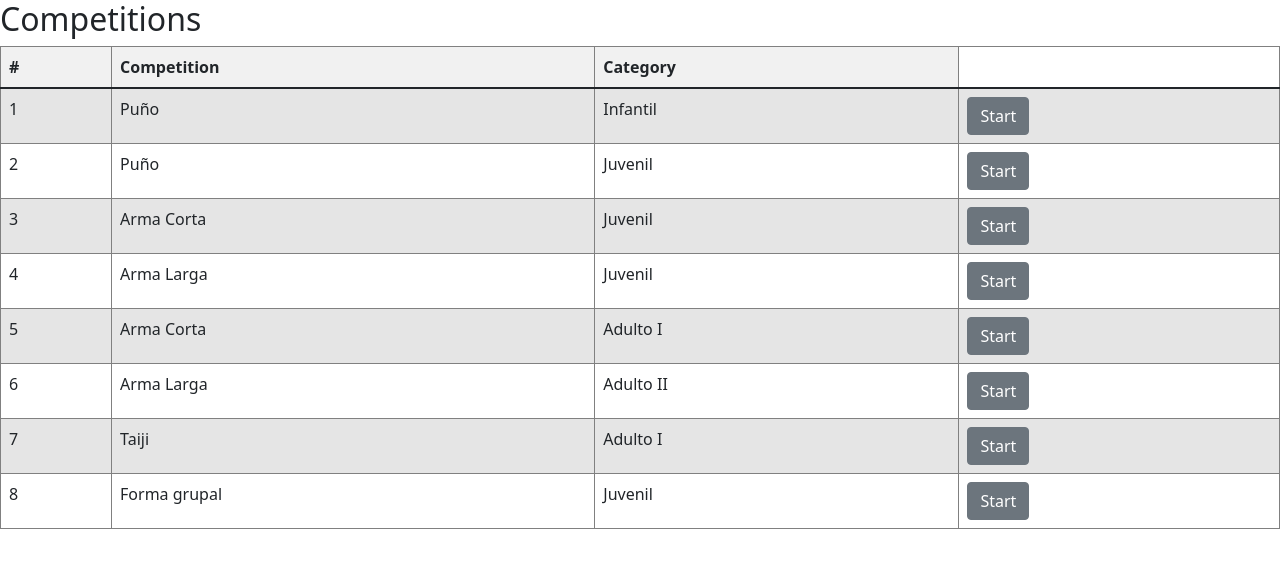
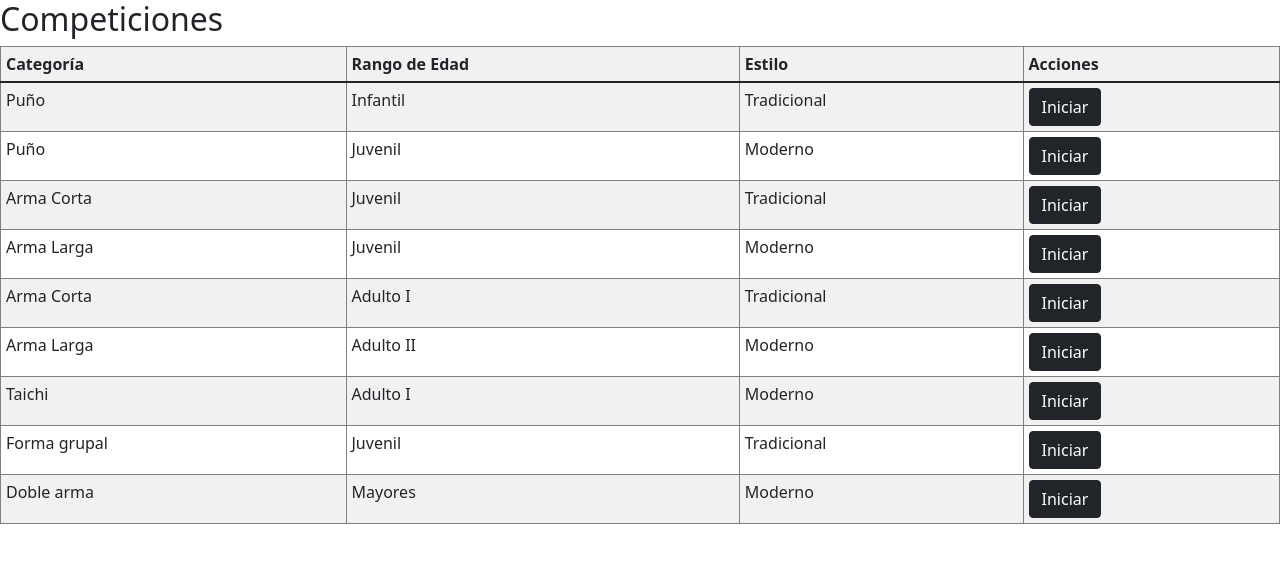
Before and after one commit to florchial/athlete-scoring-app, an Angular app: page /competitions in a window 1280 px wide. Shown: the top 568 px of the page. Built offline with nearby package versions, Linux system fonts and the light colour scheme.

Commit message:
style and age range

```diff
--- a/src/app/app-routing.module.ts
+++ b/src/app/app-routing.module.ts
@@ -1,8 +1,8 @@
 import { NgModule } from '@angular/core';
 import { RouterModule, Routes } from '@angular/router';
-import {CompetitionsListComponent} from "./components/competitions-list/competitions-list.component";
 import {AthletesListComponent} from "./components/athletes-list/athletes-list.component";
 import {AddScoreComponent} from "./components/add-score/add-score.component";
+import {CompetitionsListComponent} from "./components/competitions-list/competitions-list.component";
 
 const routes: Routes = [
   { path: '', redirectTo: 'competitions', pathMatch: 'full' },
--- a/src/app/app.component.html
+++ b/src/app/app.component.html
@@ -1,6 +1 @@
-<link href="https://cdn.jsdelivr.net/npm/bootstrap@5.1.3/dist/css/bootstrap.min.css" rel="stylesheet"
-      integrity="sha384-1BmE4kWBq78iYhFldvKuhfTAU6auU8tT94WrHftjDbrCEXSU1oBoqyl2QvZ6jIW3" crossorigin="anonymous">
-<script src="https://cdn.jsdelivr.net/npm/bootstrap@5.1.3/dist/js/bootstrap.bundle.min.js"
-        integrity="sha384-ka7Sk0Gln4gmtz2MlQnikT1wXgYsOg+OMhuP+IlRH9sENBO0LRn5q+8nbTov4+1p"
-        crossorigin="anonymous"></script>
 <router-outlet></router-outlet>
--- a/src/app/components/competitions-list/competitions-list.component.html
+++ b/src/app/components/competitions-list/competitions-list.component.html
@@ -1,19 +1,20 @@
-<h2>Competitions</h2>
+<h2>Competiciones</h2>
 
-<table class="table table-striped">
+<table class="table">
   <thead>
   <tr>
-    <th scope="col">#</th>
-    <th scope="col">Competition</th>
-    <th scope="col">Category</th>
+    <th scope="col">Categoría</th>
+    <th scope="col">Rango de Edad</th>
+    <th scope="col">Estilo</th>
+    <th scope="col">Acciones</th>
   </tr>
   </thead>
   <tbody>
   <tr *ngFor="let competition of competitions">
-    <td>{{ competition.id }}</td>
     <td>{{ competition.name }}</td>
     <td>{{ competition.category.name }}</td>
-    <td><button type="button" class="btn btn-secondary">Start</button></td>
+    <td>{{ competition.style.valueOf() }}</td>
+    <td><button type="button" class="btn btn-dark">Iniciar</button></td>
   </tr>
   </tbody>
 </table>
--- a/src/app/models/category.model.ts
+++ b/src/app/models/age-range.model.ts
@@ -1,4 +1,4 @@
-export class Category {
+export class AgeRange {
   id: string;
   name: string;
 
--- a/src/app/models/competition.model.ts
+++ b/src/app/models/competition.model.ts
@@ -1,13 +1,16 @@
-import {Category} from "./category.model";
+import {AgeRange} from "./age-range.model";
+import {Style} from "./style.model";
 
 export class Competition {
   id: string;
   name: string;
-  category: Category;
+  category: AgeRange;
+  style: Style;
 
-  constructor(id: string, name: string, category: Category) {
+  constructor(id: string, name: string, category: AgeRange, style: Style) {
     this.id = id;
     this.name = name;
     this.category = category;
+    this.style = style
   }
 }
--- /dev/null
+++ b/src/app/models/style.model.ts
@@ -0,0 +1,4 @@
+export enum Style {
+  TRADITIONAL= "Tradicional",
+  MODERN = "Moderno"
+}
--- a/src/app/services/competitions.service.ts
+++ b/src/app/services/competitions.service.ts
@@ -1,7 +1,8 @@
 import {Injectable} from '@angular/core';
 import {Observable} from "rxjs";
 import {Competition} from "../models/competition.model";
-import {Category} from "../models/category.model";
+import {AgeRange} from "../models/age-range.model";
+import {Style} from "../models/style.model";
 
 @Injectable({
   providedIn: 'root'
@@ -14,14 +15,15 @@ export class CompetitionsService {
   getAll(): Observable<Competition[]> {
     return new Observable(subscriber => {
       subscriber.next([
-        new Competition("1", "Puño", new Category("1", "Infantil")),
-        new Competition("2", "Puño", new Category("2", "Juvenil")),
-        new Competition("3", "Arma Corta", new Category("2", "Juvenil")),
-        new Competition("4", "Arma Larga", new Category("2", "Juvenil")),
-        new Competition("5", "Arma Corta", new Category("3", "Adulto I")),
-        new Competition("6", "Arma Larga", new Category("4", "Adulto II")),
-        new Competition("7", "Taiji", new Category("3", "Adulto I")),
-        new Competition("8", "Forma grupal", new Category("2", "Juvenil"))
+        new Competition("1", "Puño", new AgeRange("1", "Infantil"), Style.TRADITIONAL),
+        new Competition("2", "Puño", new AgeRange("2", "Juvenil"), Style.MODERN),
+        new Competition("3", "Arma Corta", new AgeRange("2", "Juvenil"), Style.TRADITIONAL),
+        new Competition("4", "Arma Larga", new AgeRange("2", "Juvenil"), Style.MODERN),
+        new Competition("5", "Arma Corta", new AgeRange("3", "Adulto I"), Style.TRADITIONAL),
+        new Competition("6", "Arma Larga", new AgeRange("4", "Adulto II"), Style.MODERN),
+        new Competition("7", "Taichi", new AgeRange("3", "Adulto I"), Style.MODERN),
+        new Competition("8", "Forma grupal", new AgeRange("2", "Juvenil"), Style.TRADITIONAL),
+        new Competition("8", "Doble arma", new AgeRange("5", "Mayores"), Style.MODERN)
       ]);
     })
   }
--- a/src/index.html
+++ b/src/index.html
@@ -6,8 +6,13 @@
   <base href="/">
   <meta name="viewport" content="width=device-width, initial-scale=1">
   <link rel="icon" type="image/x-icon" href="favicon.ico">
+  <link href="https://cdn.jsdelivr.net/npm/bootstrap@5.1.3/dist/css/bootstrap.min.css" rel="stylesheet"
+        integrity="sha384-1BmE4kWBq78iYhFldvKuhfTAU6auU8tT94WrHftjDbrCEXSU1oBoqyl2QvZ6jIW3" crossorigin="anonymous">
+  <script src="https://cdn.jsdelivr.net/npm/bootstrap@5.1.3/dist/js/bootstrap.bundle.min.js"
+          integrity="sha384-ka7Sk0Gln4gmtz2MlQnikT1wXgYsOg+OMhuP+IlRH9sENBO0LRn5q+8nbTov4+1p"
+          crossorigin="anonymous"></script>
 </head>
 <body>
-  <app-root></app-root>
+<app-root></app-root>
 </body>
 </html>
```
Also changed, not shown: 2 other files (tests, documents, lock files or other folders).
